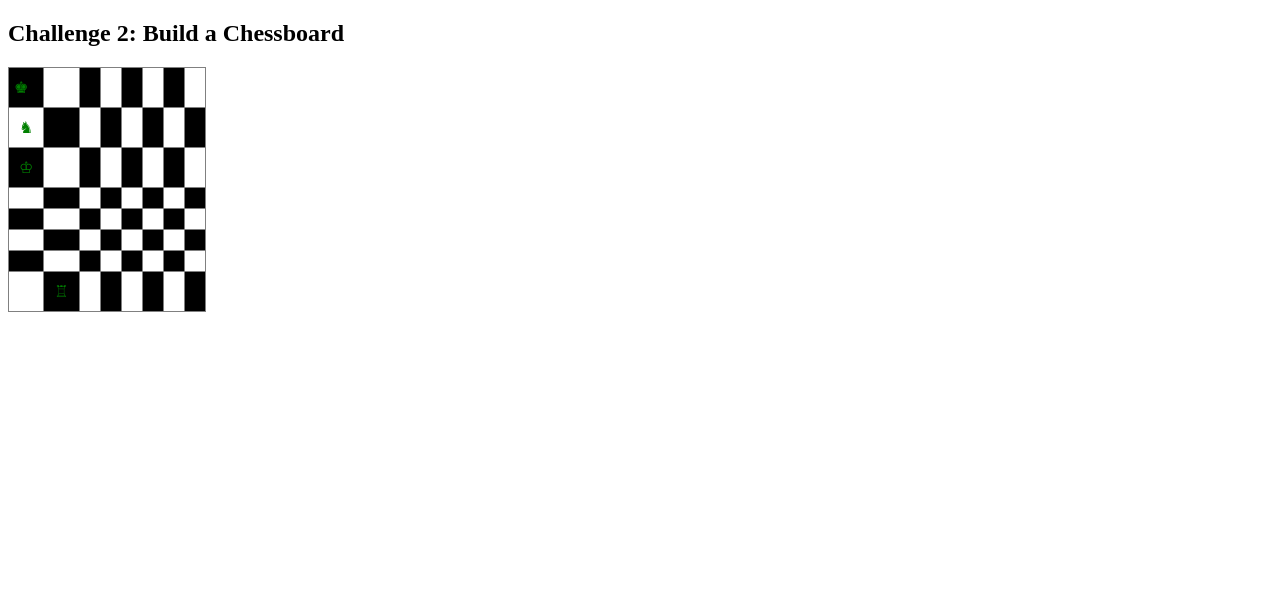
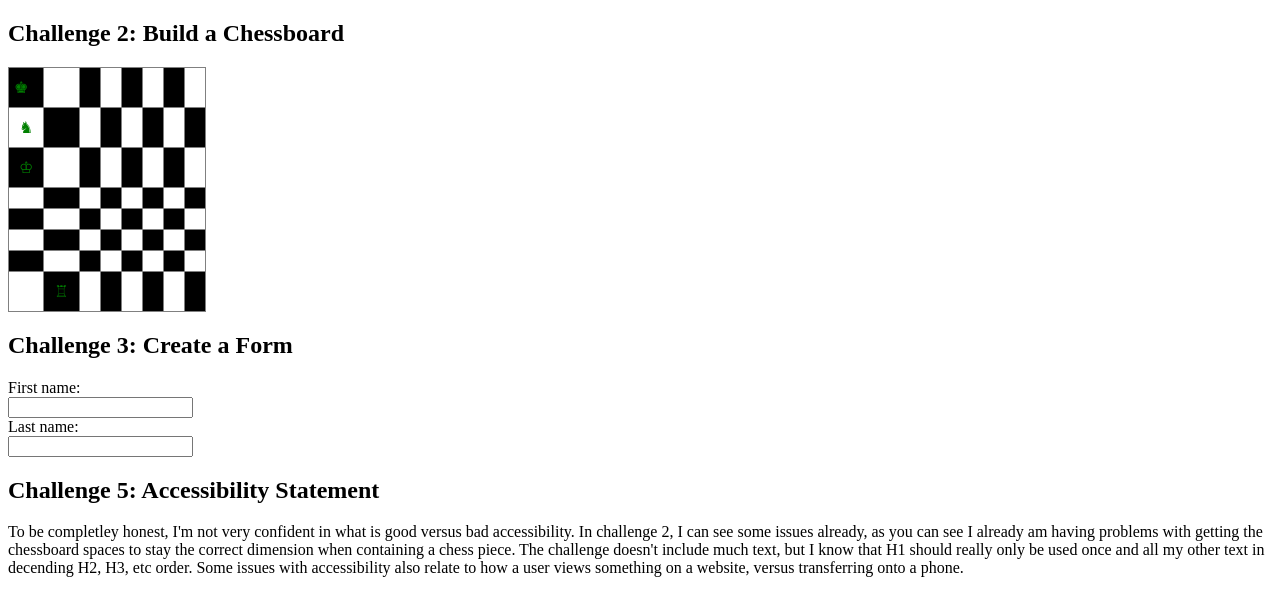
Before and after one commit to sofijandrew/sofija_recitation.githubio, a plain HTML site: page assignment4.html in a window 1280 px wide. Drawn offline with Linux system fonts and the light colour scheme.

Commit message:
Assignment 4

```diff
--- a/Chessboard.html
+++ b/assignment4.html
@@ -2,9 +2,10 @@
 <html>
   <head>
     <meta charset="utf-8">
-    <title>Challenge 2: Build a Chessboard</title>
+    <title>Assignment 4</title>
     <h2>Challenge 2: Build a Chessboard</h2>
   </head>
+
   <body>
     <style type="text/css">
     .tg  {border-collapse:collapse;border-spacing:0;}
@@ -111,3 +112,22 @@
     </tbody>
     </table>
       </div>
+
+  <div>
+  <h2>Challenge 3: Create a Form </h2>
+    <form>
+      <label for="fname">First name:</label><br>
+      <input type="text" id="fname" name="fname"><br>
+      <label for="lname">Last name:</label><br>
+      <input type="text" id="lname" name="lname">
+    </form>
+  </div>
+
+  <div>
+    <h2> Challenge 5: Accessibility Statement </h2>
+    <p> To be completley honest, I'm not very confident in what is good versus bad accessibility.
+    In challenge 2, I can see some issues already, as you can see I already am having problems with getting the chessboard spaces to stay the correct dimension when containing a chess piece.
+    The challenge doesn't include much text, but I know that H1 should really only be used once and all my other text in decending H2, H3, etc order.
+    Some issues with accessibility also relate to how a user views something on a website, versus transferring onto a phone.</p>
+  </div>
+  </html>
```
Also changed, not shown: index.html (+14 -5 lines), 1 other file.
